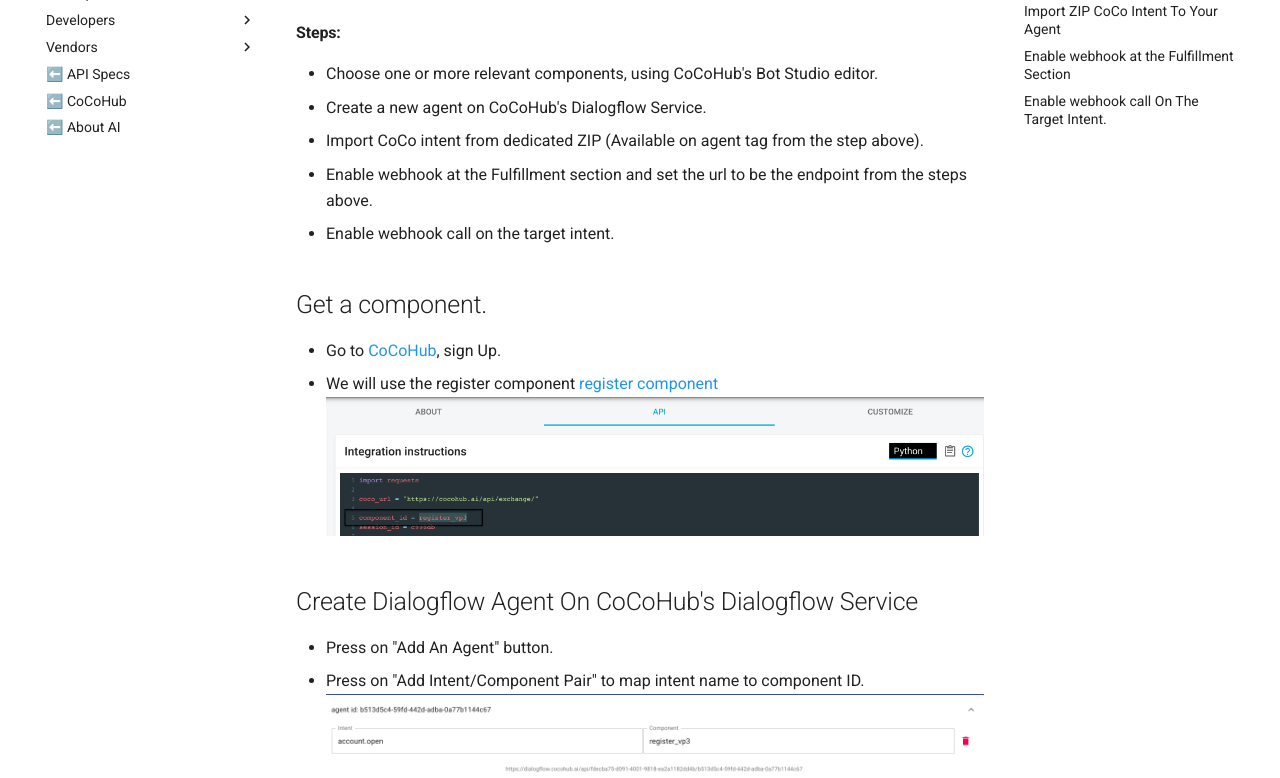
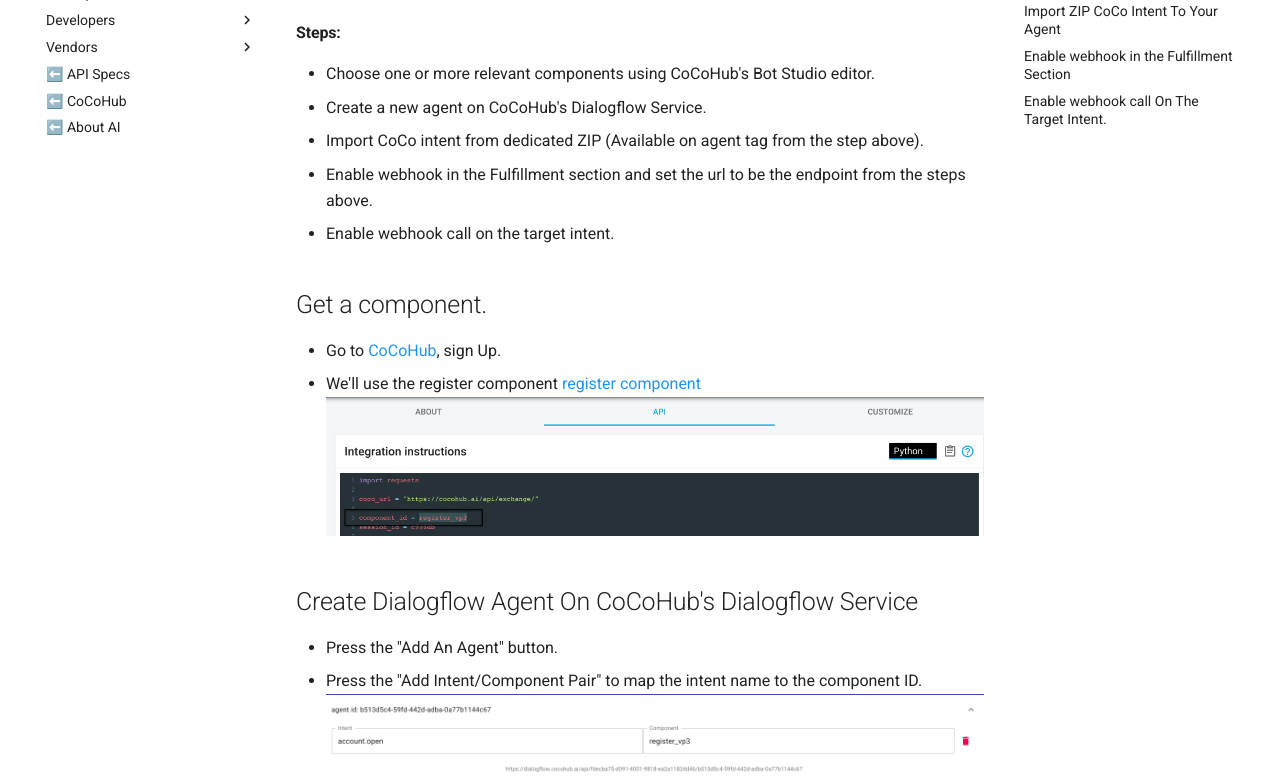
Before and after one commit to ConversationalComponents/docs, an MkDocs documentation site: the page built from docs/tutorials/map_dialogFlow_intent_to_component.md, in a window 1280 px wide and 1400 px high, scrolled down 453 px, cut to the strip 196-974 px from the top of the window. Built offline with MkDocs 1.6.1 and Material for MkDocs 9.7.7, drawn with Linux system fonts in a browser that asks for light colours; comment, search, counter and statistics services are not loaded; some of the changed text lies outside the part shown.

Commit message:
Update map_dialogFlow_intent_to_component.md (#39)

```diff
--- a/docs/tutorials/map_dialogFlow_intent_to_component.md
+++ b/docs/tutorials/map_dialogFlow_intent_to_component.md
@@ -6,29 +6,29 @@
 More specifically, we'll use the [register component](https://cocohub.ai/blueprint/register_vp3/about "register component")
 from the [Hub](https://cocohub.ai/ "CoCo Marketplace").
 
-Here's how the end result looks like:
+Here's what the end result looks like:
 <iframe width="560" height="315" src="https://www.youtube.com/embed/9iGWVK7CcjQ" frameborder="0" allowfullscreen></iframe>
 
 
 #### Steps:
 
-* Choose one or more relevant components, using CoCoHub's Bot Studio editor.
+* Choose one or more relevant components using CoCoHub's Bot Studio editor.
 * Create a new agent on CoCoHub's Dialogflow Service.
 * Import CoCo intent from dedicated ZIP (Available on agent tag from the step above).
-* Enable webhook at the Fulfillment section and set the url to be the endpoint from the steps above.
+* Enable webhook in the Fulfillment section and set the url to be the endpoint from the steps above.
 * Enable webhook call on the target intent.
 
 
 ## Get a component.
 
 * Go to [CoCoHub](https://cocohub.ai/ "CoCoHub"), sign Up.
-* We will use the register component [register component](https://cocohub.ai/blueprint/register_vp3/about "register component")
+* We'll use the register component [register component](https://cocohub.ai/blueprint/register_vp3/about "register component")
 ![](./screenshots/map_dialogFlow_intent_to_component/1_Get_Component.png)
 
-## Create Dialogflow Agent On  CoCoHub's Dialogflow Service
+## Create Dialogflow Agent On CoCoHub's Dialogflow Service
 
-* Press on "Add An Agent" button.
-* Press on "Add Intent/Component Pair" to map intent name to component ID.
+* Press the "Add An Agent" button.
+* Press the "Add Intent/Component Pair" to map the intent name to the component ID.
 ![](./screenshots/map_dialogFlow_intent_to_component/2_Add_New_Agent.png)
 
 ## Import ZIP CoCo Intent To Your Agent
@@ -40,7 +40,7 @@
 * Press Import and choose the downloaded ZIP file.
 ![](./screenshots/map_dialogFlow_intent_to_component/4_Import_ZIP.png)
 
-## Enable webhook at the Fulfillment Section
+## Enable webhook in the Fulfillment Section
 
 * Go to the Fulfillment section.
 * Press on enable webhook.
@@ -52,5 +52,5 @@
 ## Enable webhook call On The Target Intent.
 
 * Go to the target intent.
-* Scroll to the bottom and press on enable webhook call.
+* Scroll to the bottom and press the enable webhook call.
 ![](./screenshots/map_dialogFlow_intent_to_component/8_Enable_Webhook_Call.png)
```
